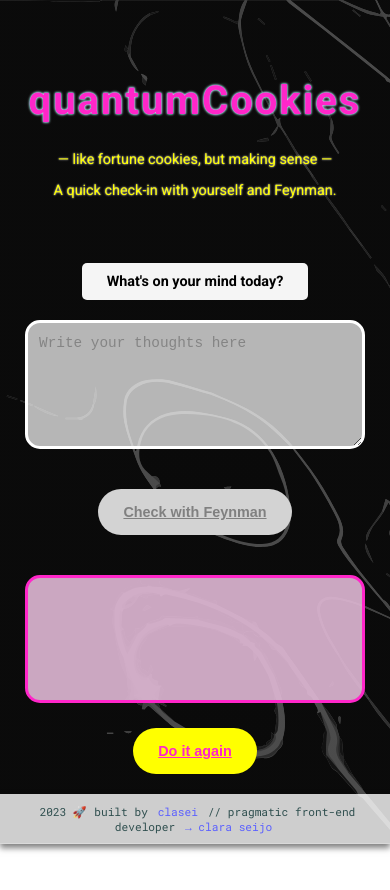
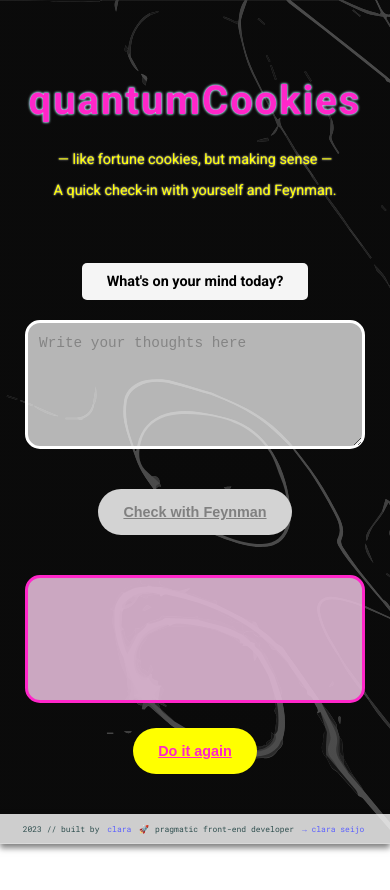
Before and after one commit to clasei/quantum-cookies, an Angular app: page / in a window 390 px wide. Shown: the top 890 px of the page. Built offline with nearby package versions, Linux system fonts and the light colour scheme.

Commit message:
footer updated

```diff
--- a/src/app/components/footer/footer.component.html
+++ b/src/app/components/footer/footer.component.html
@@ -1,8 +1,8 @@
 <div id="footer">
     <footer>
         <span id="currentYear">{{ currentYear }}</span>
+        // built by <a href="https://github.com/clasei" target="_blank" rel="noopener noreferrer">clara </a>
         <span id="rocketIcon">🚀</span>
-        built by <a href="https://github.com/clasei" target="_blank" rel="noopener noreferrer">clasei</a> //
         pragmatic front-end developer <a href="https://bio.link/claraseijo" target="_blank" rel="noopener noreferrer">→ clara seijo</a>
     </footer>
 </div>
--- a/src/app/components/footer/footer.component.scss
+++ b/src/app/components/footer/footer.component.scss
@@ -40,10 +40,17 @@ footer a:hover {
 }
 
 footer span {
-    margin: 0 5px;
+    margin: 0 0;
 }
 
 #rocketIcon {
-    margin-left: 1px;
+    margin-left: 0px;
     margin-right: 1px;
 }
+
+@media only screen and (max-width: 768px) {
+
+    #footer {
+        font-size: 0.5em;
+    }
+}
--- a/src/app/components/header/header.component.scss
+++ b/src/app/components/header/header.component.scss
@@ -17,7 +17,7 @@ header {
       text-shadow: 0 0 2px #ffffff;
     }
 
-    @media only screen and (max-width: 600px) {
+    @media only screen and (max-width: 768px) {
       h1 {
           font-size: 2.5em;
           padding-top: 50px;
```
